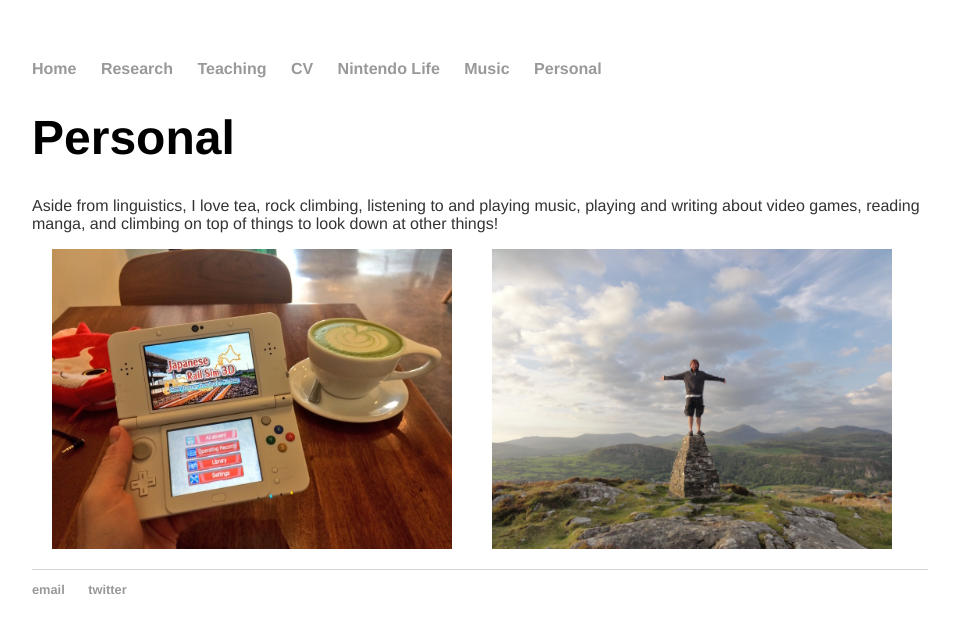
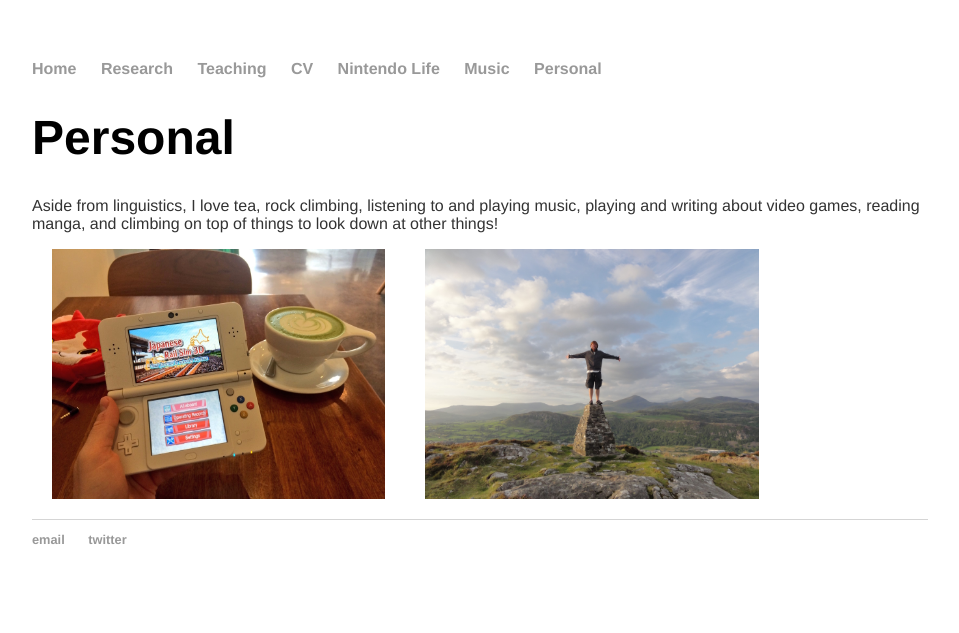
Before and after one commit to morgansleeper/morgansleeper.github.io, a Jekyll site: the page built from personal/index.html, in a window 1280 px wide. Shown: the top 633 px of the page, without its empty margins (160-1119 px from the left). Built offline with Jekyll 4.4.1, drawn with Linux system fonts in a browser that asks for light colours.

Commit message:
Update index.html

```diff
--- a/personal/index.html
+++ b/personal/index.html
@@ -7,7 +7,7 @@
   playing and writing about video games, reading manga, and climbing on top of things
   to look down at other things!</p>
 <div style="display: block; margin: 0 auto;"/>
-  <img src="/teaandgames.jpeg" height="300" style="float:left;padding: 0px 20px 20px 20px"/>
-  <img src="/armoelygest.jpg" height="300" style="float:left;padding: 0px 20px 20px 20px""/>
+  <img src="/teaandgames.jpeg" height="250" style="float:left;padding: 0px 20px 20px 20px"/>
+  <img src="/armoelygest.jpg" height="250" style="float:left;padding: 0px 20px 20px 20px""/>
 <div style="clear:both"></div>
 </div>
```
